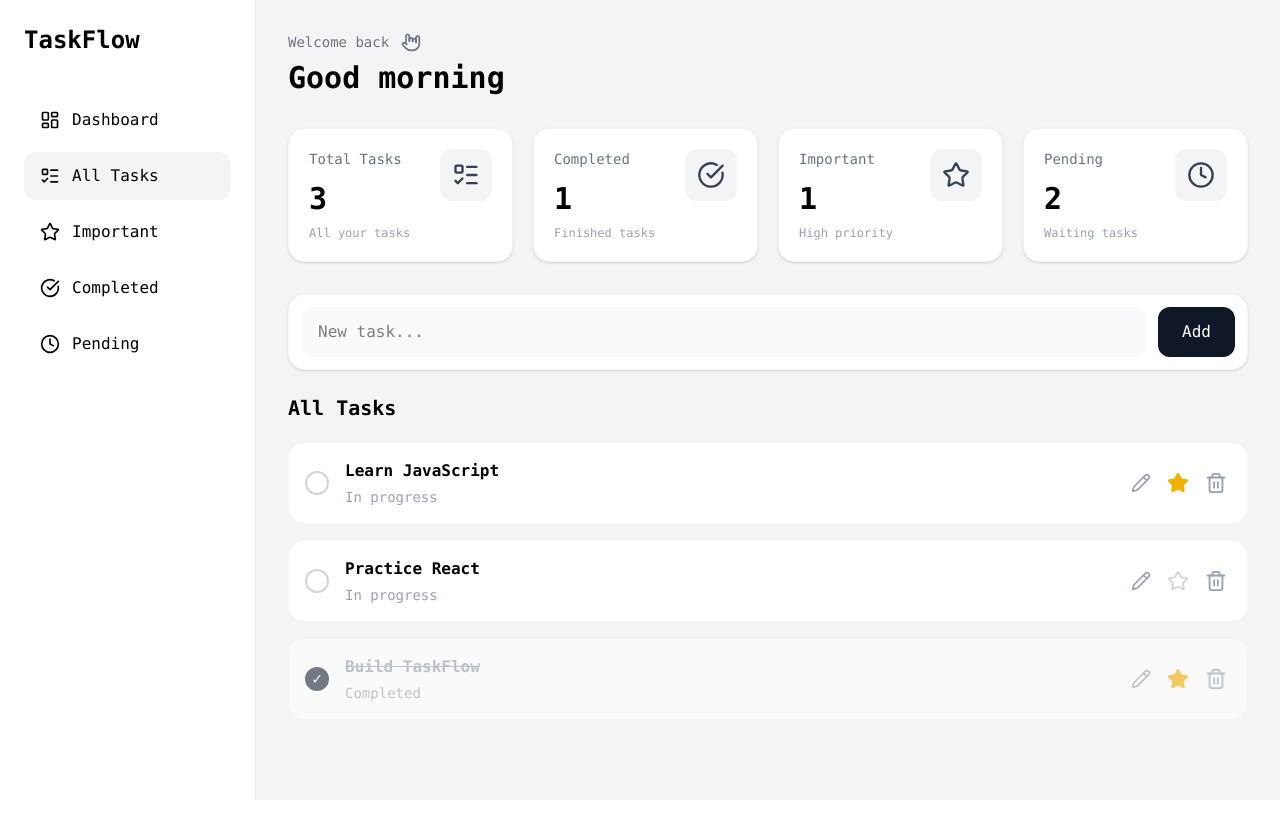
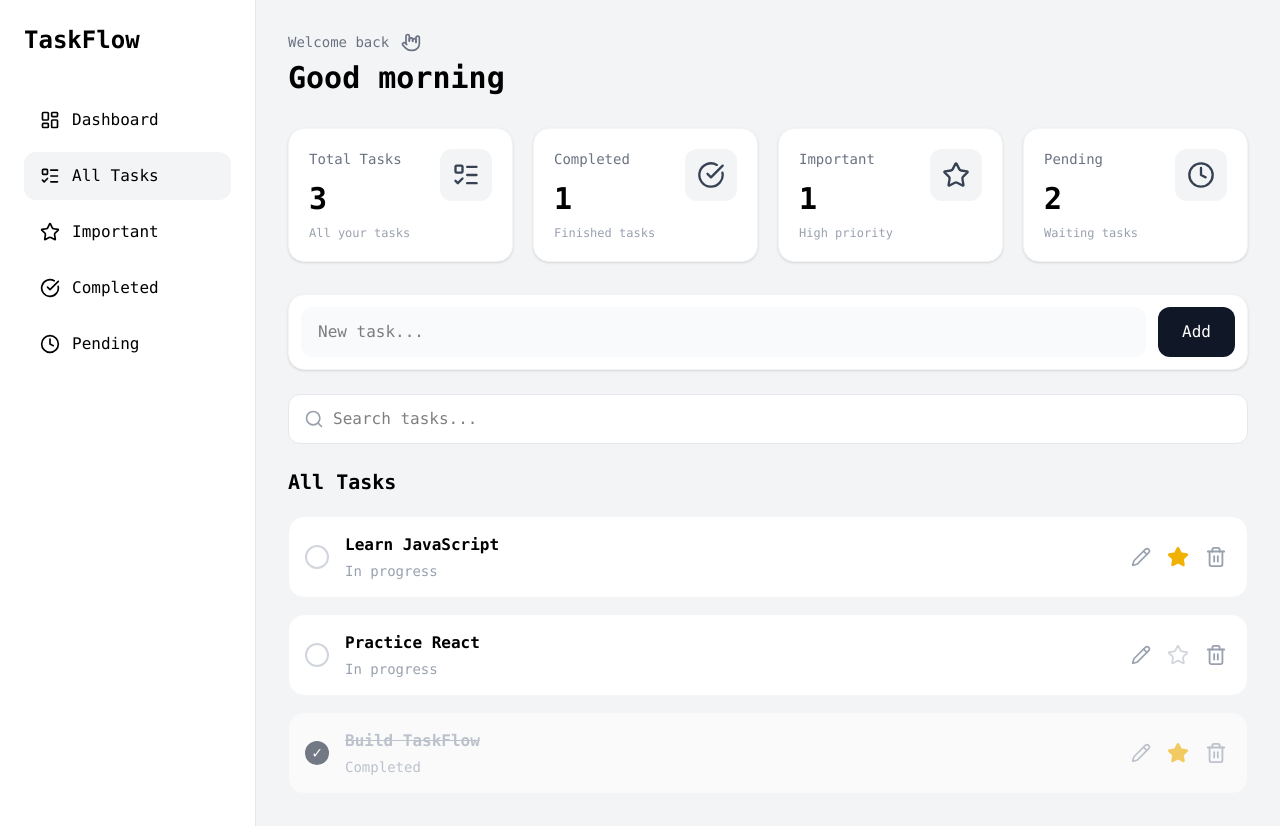
Before and after one commit to zahra-alvandi/taskflow, a React (Vite) app: page / in a window 1280 px wide. Before the commit the page ends 800 px from the top, so only its background shows below. Built offline with nearby package versions, Linux system fonts and the light colour scheme.

Commit message:
feat: add task search

```diff
--- a/src/pages/Dashboard.jsx
+++ b/src/pages/Dashboard.jsx
@@ -1,7 +1,15 @@
-import { HandMetal, ListTodo, CheckCircle, Star, Clock } from "lucide-react";
+import {
+  HandMetal,
+  ListTodo,
+  CheckCircle,
+  Star,
+  Clock,
+  Search,
+} from "lucide-react";
 import StatCard from "../components/StatsCard";
 import TaskList from "../components/TaskList";
 import AddTask from "../components/AddTasks";
+import { useState } from "react";
 
 function Dashboard({
   tasks,
@@ -19,6 +27,10 @@ function Dashboard({
     (task) => task.important && !task.completed,
   ).length;
   const pendingTasks = allTasks.filter((task) => !task.completed).length;
+  const [search, setSearch] = useState("");
+  const searchedTasks = tasks.filter((task) =>
+    task.title.toLowerCase().includes(search.toLowerCase()),
+  );
 
   let pageTitle;
   if (filter === "all") {
@@ -42,6 +54,9 @@ function Dashboard({
     } else {
       pageText = "No pending tasks.";
     }
+  }
+  if (searchedTasks.length === 0 && search.trim() !== "") {
+    pageText = `No tasks found for ${search}`;
   }
 
   const statcards = [
@@ -101,13 +116,38 @@ function Dashboard({
 
       <AddTask addTask={addTask} />
 
+      <div className="relative mb-6">
+        <Search
+          size={20}
+          className="absolute left-4 top-1/2 -translate-y-1/2 text-gray-400"
+        />
+
+        <input
+          type="text"
+          placeholder="Search tasks..."
+          value={search}
+          onChange={(event) => setSearch(event.target.value)}
+          className="w-full pl-11 pr-4 py-3 rounded-xl bg-white border border-gray-200 outline-none focus:border-gray-400 transition"
+        />
+
+        {search && (
+          <button
+            type="button"
+            onClick={() => setSearch("")}
+            className="absolute right-4 top-1/2 -translate-y-1/2 text-gray-400 hover:text-gray-700 transition"
+          >
+            ×
+          </button>
+        )}
+      </div>
+
       <h2 className="text-xl font-bold my-4">{pageTitle}</h2>
 
-      {tasks.length === 0 ? (
+      {searchedTasks.length === 0 ? (
         <p>{pageText}</p>
       ) : (
         <TaskList
-          tasks={tasks}
+          tasks={searchedTasks}
           toggleTask={toggleTask}
           toggleImportant={toggleImportant}
           deleteTask={deleteTask}
```
